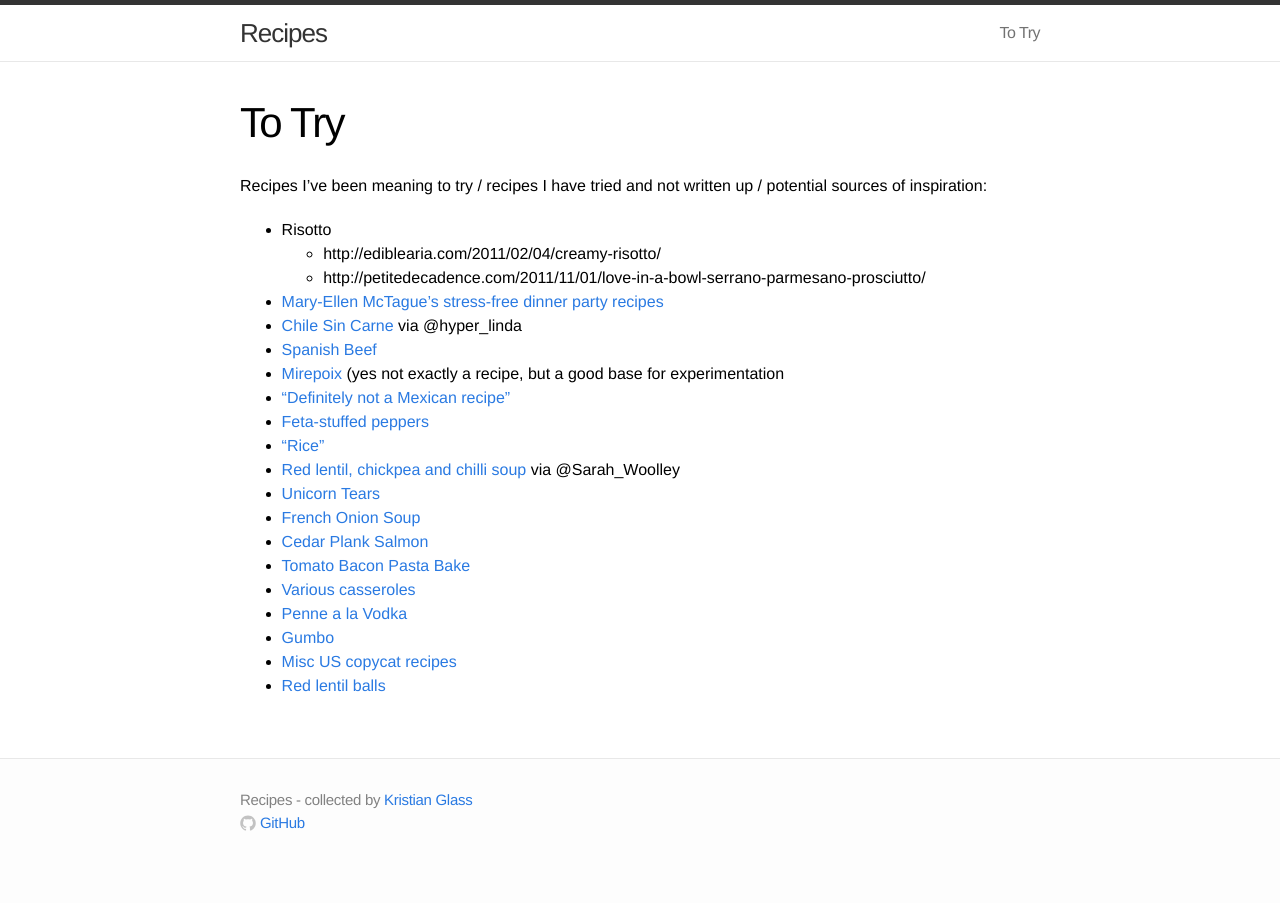
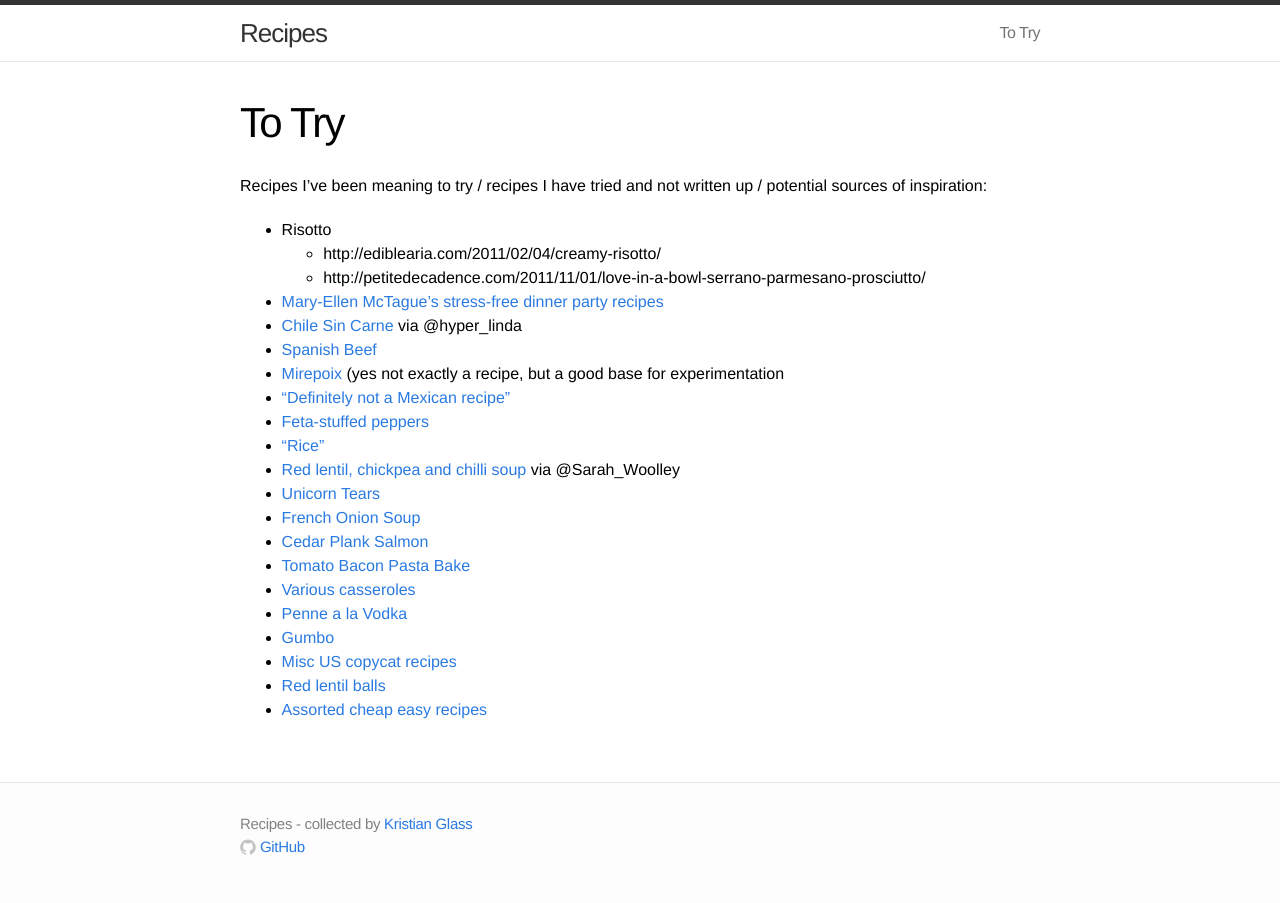
Before and after one commit to doismellburning/recipes, a Jekyll site: the page built from www/to-try.md, in a window 1280 px wide. Built offline with Jekyll 4.4.1, drawn with Linux system fonts in a browser that asks for light colours.

Commit message:
Add assorted recipes

```diff
--- a/www/to-try.md
+++ b/www/to-try.md
@@ -25,3 +25,4 @@ Recipes I've been meaning to try / recipes I have tried and not written up / pot
 * [Gumbo](http://www.artofmanliness.com/2014/10/31/gumbo-yall-the-lowdown-on-making-this-louisana-classic/)
 * [Misc US copycat recipes](https://www.reddit.com/r/Cooking/comments/2l9i9w/whats_your_favorite_copycat_recipe/)
 * [Red lentil balls](https://www.reddit.com/r/Cooking/comments/2l626l/one_of_my_favorite_turkish_recipes_mercimek/)
+* [Assorted cheap easy recipes](https://imgur.com/gallery/FDlR2)
```
